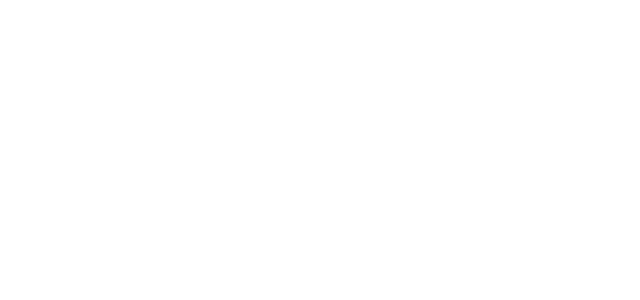
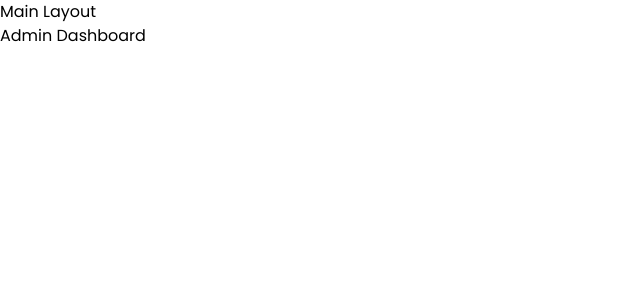
Before and after one commit to itsrahulrai/ecom-multivendar, a React (Vite) app in the folder dashboard/: page /admin/dashboard in a window 1280 px wide. Before the commit this address had no page. Shown: the top 300 px of the page, without its empty margins (0-640 px from the left). Built offline with nearby package versions, Linux system fonts and the light colour scheme.

Commit message:
middleware and routes manage part 3

```diff
--- a/dashboard/src/App.jsx
+++ b/dashboard/src/App.jsx
@@ -1,9 +1,18 @@
-import { useState } from "react";
+import { useEffect, useState } from "react";
 import Router from "./router/router";
 import publicRoutes from "./router/routes/publicRoutes";
+import { getRoutes } from "./router/routes";
 const App = () => {
  const [allRoutes, setAllRoutes] = useState([...publicRoutes])
- console.log(allRoutes);
+//  console.log(allRoutes);
+
+    useEffect(()=> {
+        const routes = getRoutes()
+        // console.log(routes)
+        setAllRoutes([...allRoutes,routes])
+    },[])
+
+
  return <Router allRoutes={allRoutes} />
 }
 
--- a/dashboard/src/layout/Header.jsx
+++ b/dashboard/src/layout/Header.jsx
@@ -0,0 +1,11 @@
+import React from 'react';
+
+const Header = () => {
+    return (
+        <div>
+            <h1>Header</h1>
+        </div>
+    );
+};
+
+export default Header;
--- a/dashboard/src/layout/MainLayout.jsx
+++ b/dashboard/src/layout/MainLayout.jsx
@@ -0,0 +1,13 @@
+import React from 'react';
+import { Outlet } from 'react-router-dom';
+
+const MainLayout = () => {
+    return (
+        <div>
+            <h1>Main Layout  </h1>
+            <Outlet/>
+        </div>
+    );
+};
+
+export default MainLayout;
--- a/dashboard/src/router/routes/adminRoutes.js
+++ b/dashboard/src/router/routes/adminRoutes.js
@@ -0,0 +1,10 @@
+import { lazy,createElement  } from "react";
+const AdminDashboard = lazy(() => import("../../views/admin/AdminDashboard"));
+
+export const adminRoutes = [
+    {
+        path: 'admin/dashboard',
+        element: createElement(AdminDashboard),
+        role : 'admin'
+    }
+]
--- a/dashboard/src/router/routes/index.js
+++ b/dashboard/src/router/routes/index.js
@@ -0,0 +1,11 @@
+import { createElement } from 'react';
+import { privateRoutes } from './privateRoutes.js';
+import MainLayout from '../../layout/MainLayout.jsx';
+
+export const getRoutes = () => {
+    return {
+        path: '/',
+        element: createElement(MainLayout),
+        children: privateRoutes
+    };
+};
--- a/dashboard/src/router/routes/privateRoutes.js
+++ b/dashboard/src/router/routes/privateRoutes.js
@@ -0,0 +1,8 @@
+import { adminRoutes } from "./adminRoutes";
+import { sellerRoutes } from './sellerRoutes';
+
+export const privateRoutes = [
+
+    ...adminRoutes,
+    ...sellerRoutes
+]
--- /dev/null
+++ b/dashboard/src/router/routes/publicRoutes.js
@@ -0,0 +1,22 @@
+import { lazy, createElement } from "react";
+
+const AdminLogin = lazy(() => import("../../views/auth/AdminLogin.jsx"));
+const Login = lazy(() => import("../../views/auth/Login.jsx"));
+const Register = lazy(() => import("../../views/auth/Register.jsx"));
+
+const publicRoutes = [
+  {
+    path: "/login",
+    element: createElement(Login),
+  },
+  {
+    path: "/register",
+    element: createElement(Register),
+  },
+  {
+    path: "/admin/login",
+    element: createElement(AdminLogin),
+  },
+];
+
+export default publicRoutes;
--- a/dashboard/src/router/routes/publicRoutes.jsx
+++ /dev/null
@@ -1,21 +0,0 @@
-import { lazy } from "react";
-const AdminLogin = lazy(() => import("../../views/auth/AdminLogin"));
-const Login = lazy(() => import("../../views/auth/Login"));
-const Register = lazy(() => import("../../views/auth/Register"));
-
-const publicRoutes = [
-  {
-    path: "/login",
-    element: <Login />,
-  },
-  {
-    path: "/register",
-    element: <Register />,
-  },
-   {
-    path: "/admin/login",
-    element: <AdminLogin />,
-  },
-];
-
-export default publicRoutes;
--- a/dashboard/src/router/routes/sellerRoutes.js
+++ b/dashboard/src/router/routes/sellerRoutes.js
@@ -1,10 +1,10 @@
-import { lazy } from "react";
+import { lazy,createElement  } from "react";
 const Home = lazy(() => import("../../views/Home"));
 
 export const sellerRoutes = [
     {
         path: '/',
-        element : <Home/>,
+        element: createElement(Home),
         ability : ['admin','seller']
     }
 ]
--- /dev/null
+++ b/dashboard/src/views/admin/AdminDashboard.jsx
@@ -0,0 +1,11 @@
+import React from 'react';
+
+const AdminDashboard = () => {
+    return (
+        <div>
+            <h1>Admin Dashboard</h1>
+        </div>
+    );
+};
+
+export default AdminDashboard;
```
